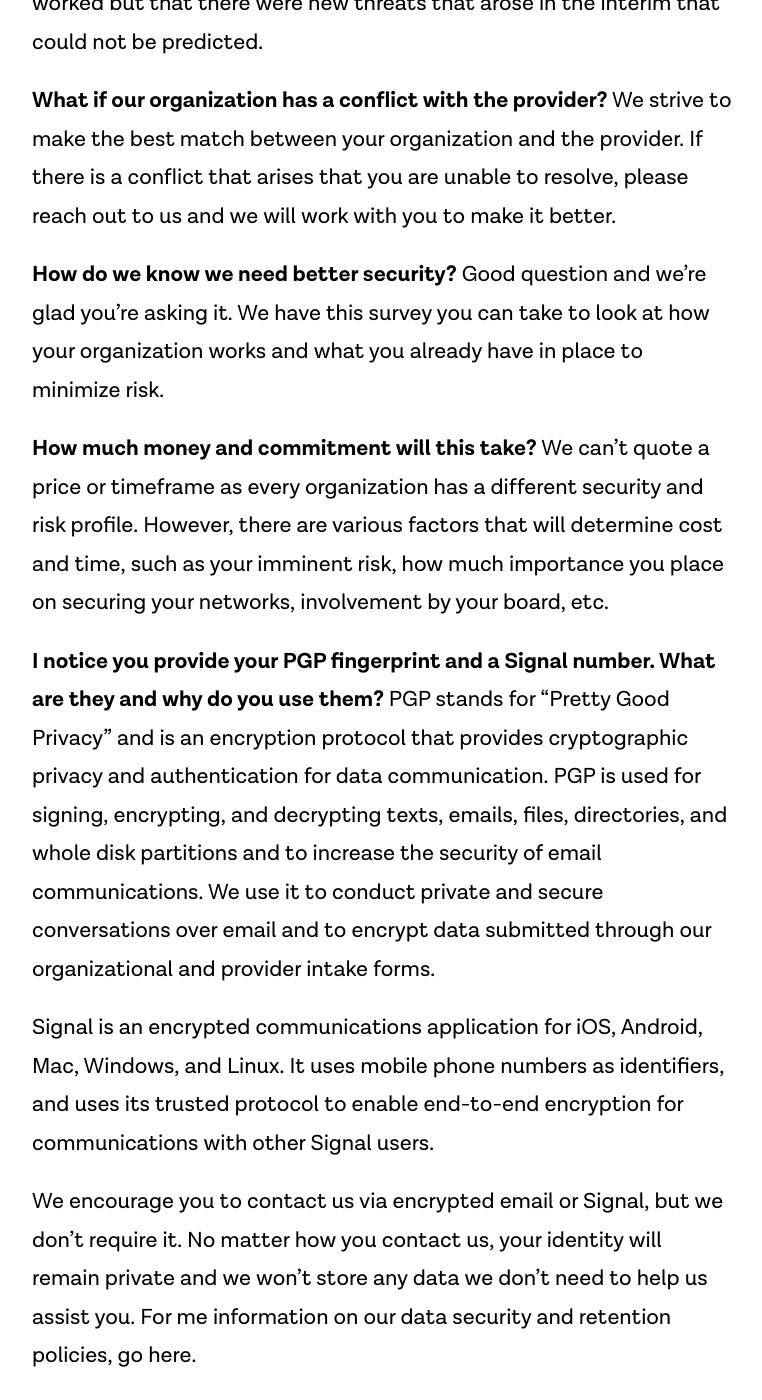
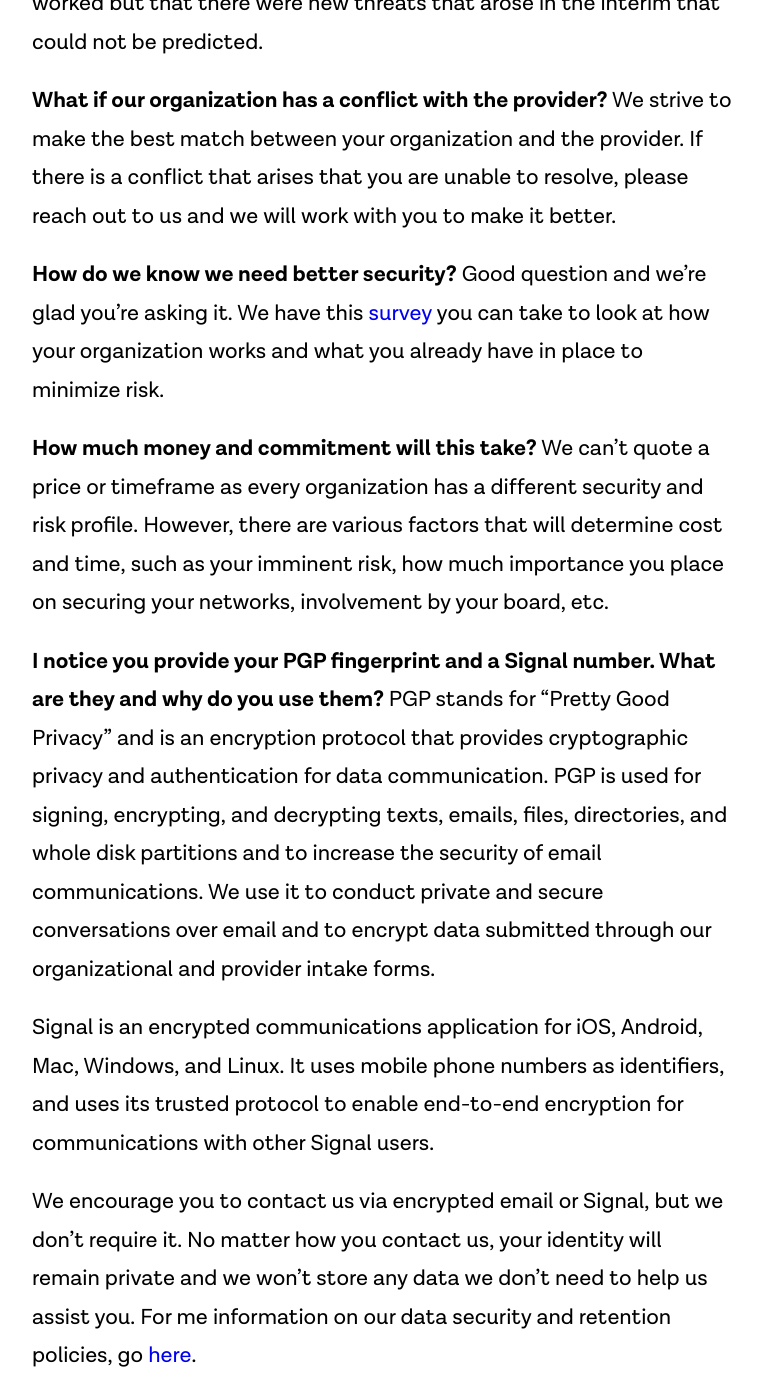
Before and after one commit to tiffrobo/exchange-new, a Jekyll site: the page built from about.md, in a window 1280 px wide and 1400 px high, scrolled down 10565 px. Shown: the whole window, without its empty margins (258-1020 px from the left). Built offline with Jekyll 4.4.1, drawn with Linux system fonts in a browser that asks for light colours; nearby versions of some CDN libraries; part of the change alters nothing that is shown.

```diff
--- a/about.md
+++ b/about.md
@@ -145,7 +145,7 @@ There may also be the situation that the recommended approach as provided and ex
 We strive to make the best match between your organization and the provider. If there is a conflict that arises that you are unable to resolve, please reach out to us and we will work with you to make it better.
 
 **How do we know we need better security?**
-Good question and we’re glad you’re asking it. We have this survey you can take to look at how your organization works and what you already have in place to minimize risk.
+Good question and we’re glad you’re asking it. We have this [survey](https://docs.google.com/a/digitalsecurityexchange.org/forms/d/1s77jvXCwI6R1EmkV82i49dYD9EONtiFd4pCxJDikL20/edit?usp=drive_web) you can take to look at how your organization works and what you already have in place to minimize risk.
 
 **How much money and commitment will this take?**
 We can’t quote a price or timeframe as every organization has a different security and risk profile. However, there are various factors that will determine cost and time, such as your imminent risk, how much importance you place on securing your networks, involvement by your board, etc.
@@ -155,4 +155,4 @@ PGP stands for "Pretty Good Privacy" and is an encryption protocol that provides
 
 Signal is an encrypted communications application for iOS, Android, Mac, Windows, and Linux. It uses mobile phone numbers as identifiers, and uses its trusted protocol to enable end-to-end encryption for communications with other Signal users.
 
-We encourage you to contact us via encrypted email or Signal, but we don’t require it. No matter how you contact us, your identity will remain private and we won’t store any data we don’t need to help us assist you. For me information on our data security and retention policies, go here.
+We encourage you to contact us via encrypted email or Signal, but we don’t require it. No matter how you contact us, your identity will remain private and we won’t store any data we don’t need to help us assist you. For me information on our data security and retention policies, go [here](/security).
```
